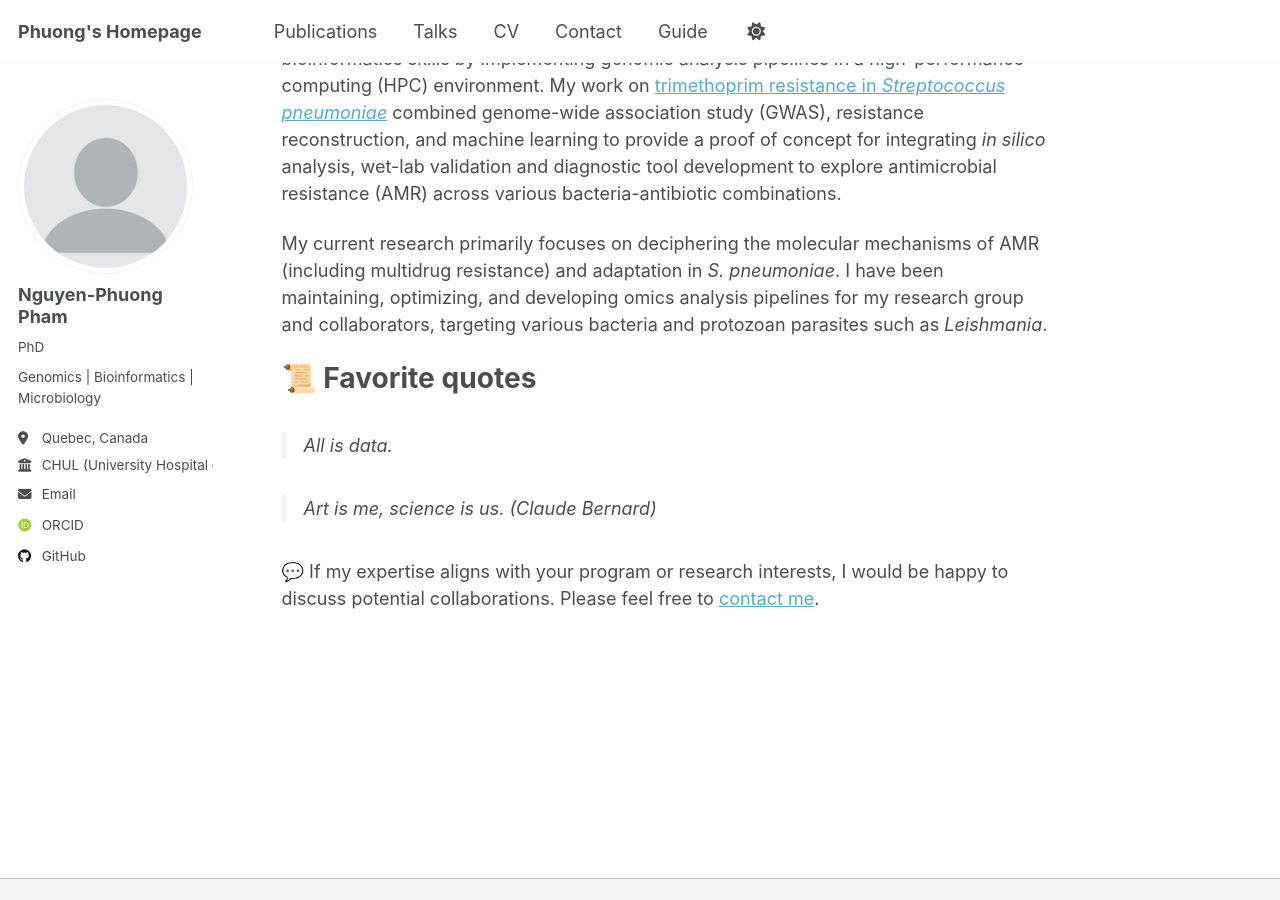
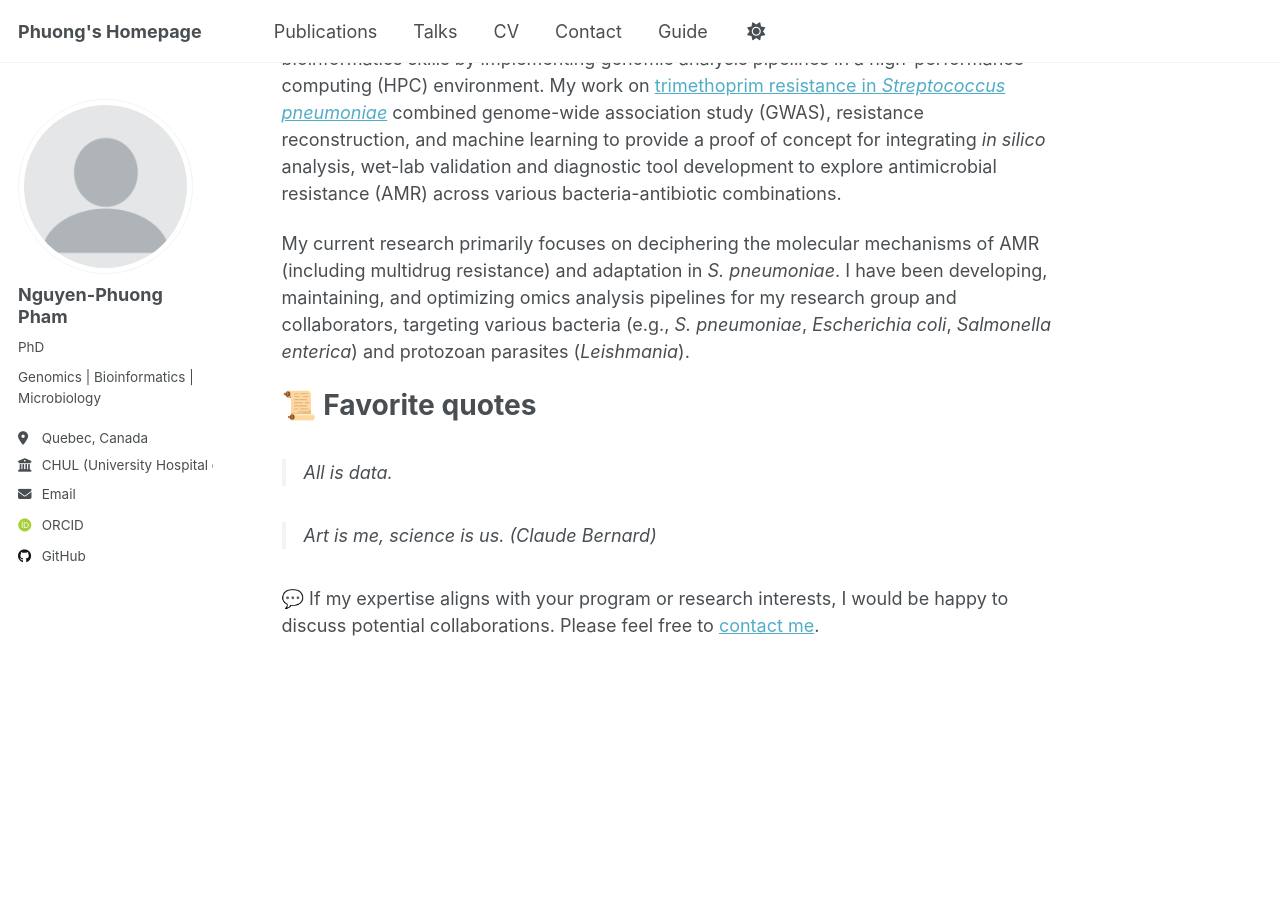
Before and after one commit to phng3001/phng3001.github.io, a Jekyll site: the page built from _pages/about.md, in a window 1280 px wide and 900 px high, scrolled down 666 px. Built offline with Jekyll 4.4.1, drawn with Linux system fonts in a browser that asks for light colours; some web fonts are replaced; a script that is not in the unit is left out.

Commit message:
Update about.md

```diff
--- a/_pages/about.md
+++ b/_pages/about.md
@@ -22,7 +22,7 @@ My omics journey began during my MSc internship in the GMPA (now [SayFood](https
 
 My postdoctoral training in [Professor Marc Ouellette’s lab](https://www.crchudequebec.ulaval.ca/en/researcher/marc-ouellette/) allowed me to strengthen my bioinformatics skills by implementing genomic analysis pipelines in a high-performance computing (HPC) environment. My work on [trimethoprim resistance in *Streptococcus pneumoniae*](https://journals.asm.org/doi/10.1128/mbio.01360-24) combined genome-wide association study (GWAS), resistance reconstruction, and machine learning to provide a proof of concept for integrating *in silico* analysis, wet-lab validation and diagnostic tool development to explore antimicrobial resistance (AMR) across various bacteria-antibiotic combinations.
 
-My current research primarily focuses on deciphering the molecular mechanisms of AMR (including multidrug resistance) and adaptation in *S. pneumoniae*. I have been maintaining, optimizing, and developing omics analysis pipelines for my research group and collaborators, targeting various bacteria and protozoan parasites such as *Leishmania*.
+My current research primarily focuses on deciphering the molecular mechanisms of AMR (including multidrug resistance) and adaptation in *S. pneumoniae*. I have been developing, maintaining, and optimizing omics analysis pipelines for my research group and collaborators, targeting various bacteria (e.g., *S. pneumoniae*, *Escherichia coli*, *Salmonella enterica*) and protozoan parasites (*Leishmania*).
 
 # 📜 Favorite quotes
 
```
